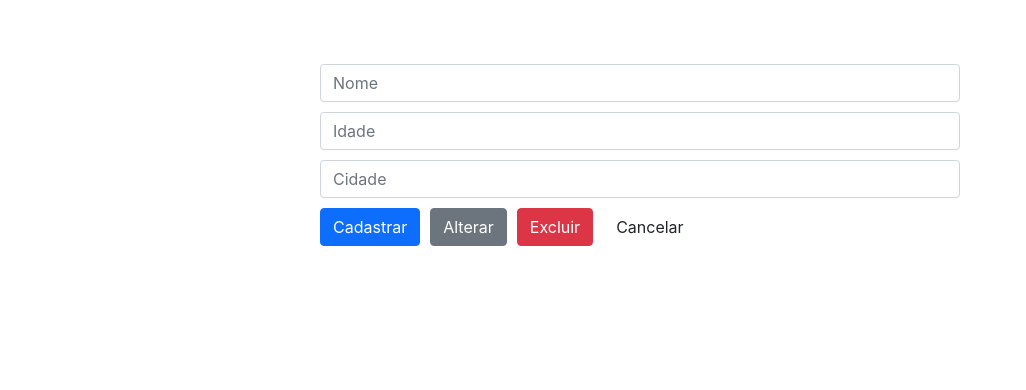
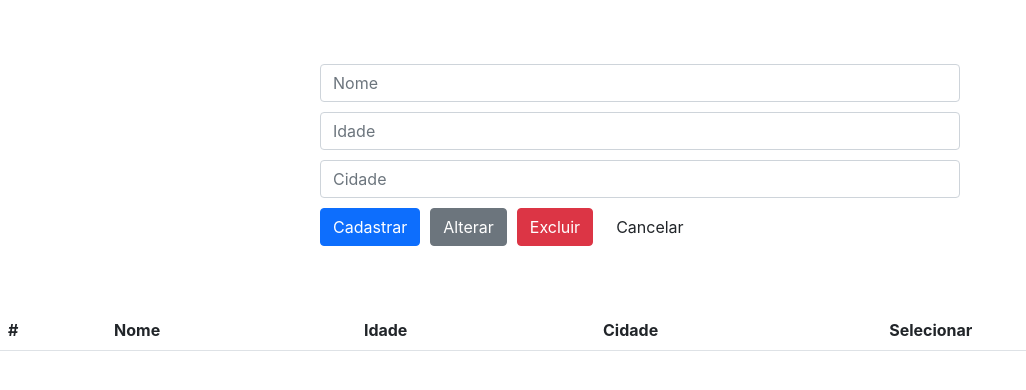
Before and after one commit to Dricss/projeto-crud, a React (Create React App) app: page / in a window 1280 px wide. Shown: the top 390 px of the page, without its empty margins (0-1026 px from the left). Built offline with nearby package versions, Linux system fonts and the light colour scheme.

Commit message:
Criado Tabela

```diff
--- a/src/App.js
+++ b/src/App.js
@@ -4,10 +4,16 @@
 // Importando o componente formulário
 import Formulario from './Formulario'
 
+// Importando o Componente Tabela
+import Tabela from './Tabela'
+
 // Componente
 function App() {
   return (
-    <Formulario />
+    <div>
+      <Formulario />
+      <Tabela />
+    </div>
   );
 }
 
--- /dev/null
+++ b/src/Tabela.js
@@ -0,0 +1,23 @@
+// Componente
+function Tabela(){
+
+    // Retornar
+    return(
+        <table className='table'>
+            <thead>
+                <tr>
+                    <th>#</th>
+                    <th>Nome</th>
+                    <th>Idade</th>
+                    <th>Cidade</th>
+                    <th>Selecionar</th>
+                </tr>
+            </thead>
+
+            <tbody></tbody>
+        </table>
+    )
+}
+
+// Exportar
+export default Tabela;
```
